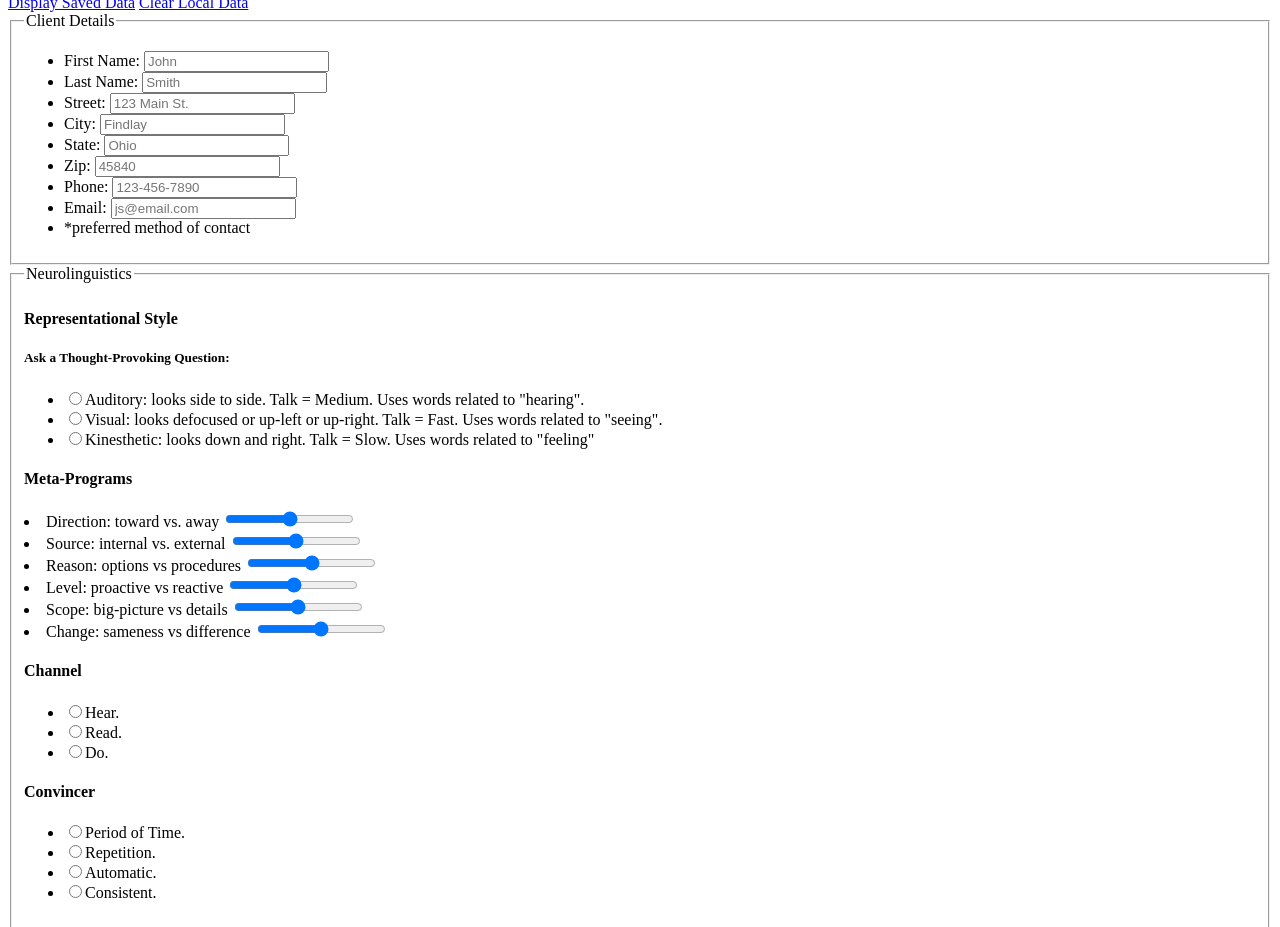
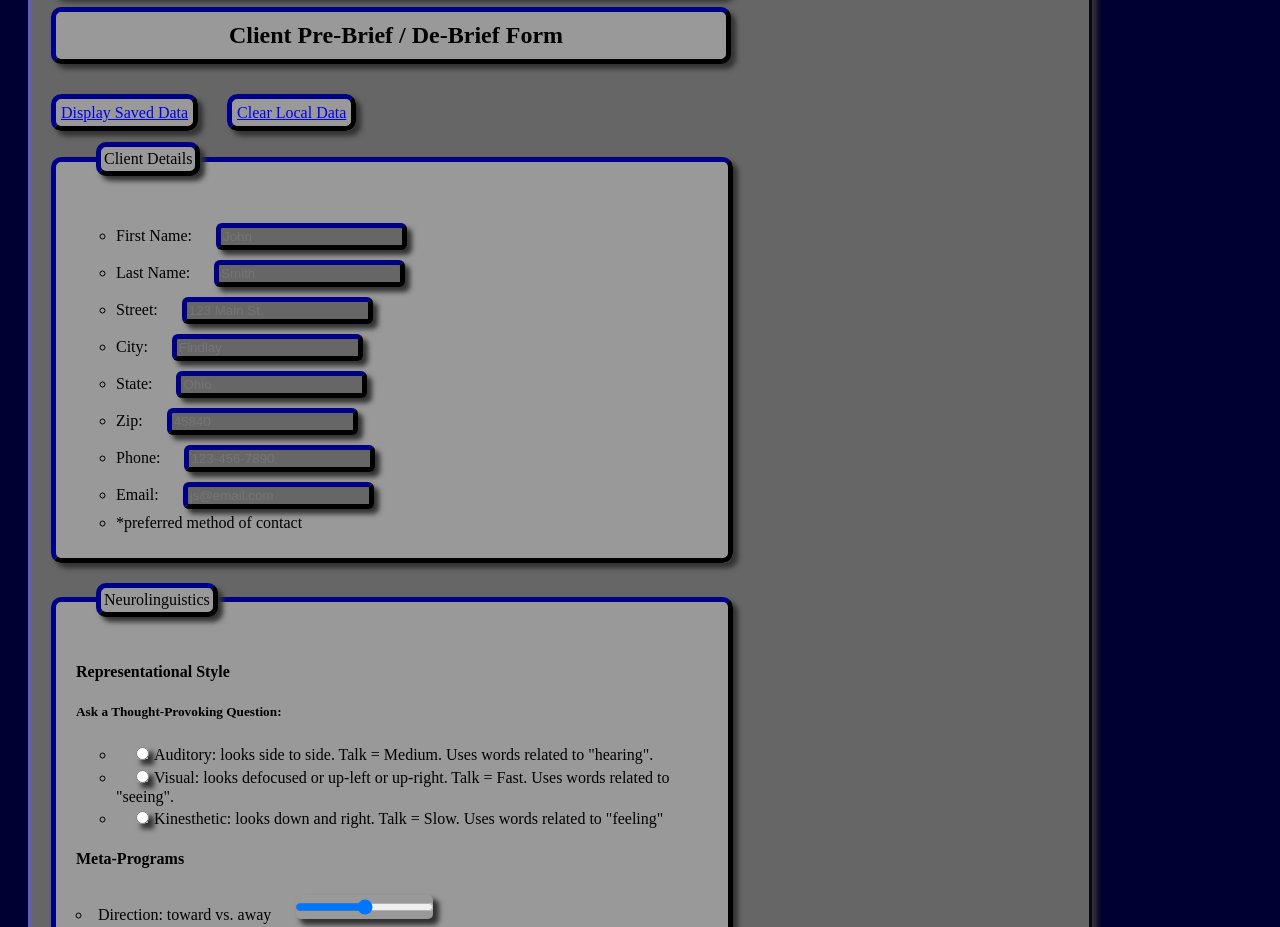
Before and after one commit to shawn82x/morgart_shawn_mdv-projects, a plain HTML site: page VFW/morgart_shawn_prebrief_debrief/additem.html in a window 1280 px wide. Shown: the part 133-1060 px from the top of the page. Drawn offline with Linux system fonts and the light colour scheme.

Commit message:
liking the .css

```diff
--- a/VFW/morgart_shawn_prebrief_debrief/additem.html
+++ b/VFW/morgart_shawn_prebrief_debrief/additem.html
@@ -19,10 +19,10 @@
 </head>
 
 <body>
-    <h1>Sales College of Northwest Ohio</h1>
-    <h2>Client Pre-Brief / De-Brief</h2>
+    <form action="#" method="post" id="contactForm" />
+        <h1>Sales College of Northwest Ohio</h1>
+        <h2>Client Pre-Brief / De-Brief Form</h2>
 
-    <form action="#" method="post" id="contactForm" />
         <a href='#' id="displayLink">Display Saved Data</a>
         <a href='#' id="clearLink">Clear Local Data</a>
         <a href='additem.html' id="addNew" style="display:none;">Add New Item</a>
@@ -59,16 +59,17 @@
             <li><label for="change">Change: sameness vs difference </label><input type="range" id="change" min="-5" max="5" /></li>
             <h4>Channel</h4>
             <ul>
-                <li><input type="radio" value="hear" id="hear" name="channel" /><label for="hear">Hear.</label></li>
-                <li><input type="radio" value="read" id="read" name="channel" /><label for="read">Read.</label></li>
-                <li><input type="radio" value="do" id="do" name="channel" /><label for="do">Do.</label></li>
+                <li><input type="radio" value="see" id="see" name="channel" /><label for="see">See: Must see examples.</label></li>
+                <li><input type="radio" value="hear" id="hear" name="channel" /><label for="hear">Hear: Must hear how or hear about.</label></li>
+                <li><input type="radio" value="read" id="read" name="channel" /><label for="read">Read: Must read information themselves.</label></li>
+                <li><input type="radio" value="do" id="do" name="channel" /><label for="do">Do: Must do it or use it to be convinced.</label></li>
             </ul>
             <h4>Convincer</h4>
             <ul>
-                <li><input type="radio" value="overtime" id="overtime" name="convincer" /><label for="overtime">Period of Time.</label></li>
-                <li><input type="radio" value="repetition" id="repetition" name="convincer" /><label for="repetition">Repetition.</label></li>
-                <li><input type="radio" value="automatic" id="automatic" name="convincer" /><label for="automatic">Automatic.</label></li>
-                <li><input type="radio" value="consistent" id="consistent" name="convincer" /><label for="consistent">Consistent.</label></li>
+                <li><input type="radio" value="overtime" id="overtime" name="convincer" /><label for="overtime">Period of Time: data must remain Consistant for a period of time.</label></li>
+                <li><input type="radio" value="repetition" id="repetition" name="convincer" /><label for="repetition">Repetition: must have data a particular number of times.</label></li>
+                <li><input type="radio" value="automatic" id="automatic" name="convincer" /><label for="automatic">Automatic: need partial information, imagine the rest and decide.</label></li>
+                <li><input type="radio" value="consistent" id="consistent" name="convincer" /><label for="consistent">Consistent: never really convinced, have to get info Every time.</label></li>
             </ul>
         </fieldset>
         <fieldset>
@@ -102,7 +103,7 @@
             </ul>
         </fieldset>
 
-         <input type="submit" value="Save Contact" input="submit" id="submit" /><br />
+         <input type="submit" value="Save Client" input="submit" id="submit" /><br />
 
     </form>
 
--- a/VFW/morgart_shawn_prebrief_debrief/styles.css
+++ b/VFW/morgart_shawn_prebrief_debrief/styles.css
@@ -0,0 +1,103 @@
+/*
+
+title: additem.html Styles
+author: Shawn R. Morgart
+for: Visual Frameworks 1110: Project 2
+
+*/
+
+body {
+    background-color: #000033;
+}
+
+form {
+    margin: 20px 180px 20px 20px;
+    border: outset #333366;
+        -moz-border-radius: 10px;
+        -webkit-border-radius: 10px;
+        -moz-box-shadow: 5px 5px 5px #333333;
+        -webkit-box-shadow: 5px 5px 5px #333333;
+    background-color: #666666;
+}
+
+h1 {
+    margin: 40px 20px 10px 20px;
+    border: 5px outset #000033;
+        -moz-border-radius: 10px;
+        -webkit-border-radius: 10px;
+        -moz-box-shadow: 5px 5px 5px #333333;
+        -webkit-box-shadow: 5px 5px 5px #333333;
+    padding: 10px 10px 10px 20px;
+    background-color: #999999;
+    text-align: center;
+    width: 640px;
+
+}
+
+h2 {
+    margin: 10px 20px 40px 20px;
+    border: 5px outset #000033;
+        -moz-border-radius: 10px;
+        -webkit-border-radius: 10px;
+        -moz-box-shadow: 5px 5px 5px #333333;
+        -webkit-box-shadow: 5px 5px 5px #333333;
+    padding: 10px 10px 10px 20px;
+    background-color: #999999;
+    text-align: center;
+    width: 640px;
+}
+
+fieldset {
+    margin: 20px;
+    border: 5px outset #000033;
+        -moz-border-radius: 10px;
+        -webkit-border-radius: 10px;
+        -moz-box-shadow: 5px 5px 5px #333333;
+        -webkit-box-shadow: 5px 5px 5px #333333;
+    padding-left: 20px;
+    width: 640px;
+    background-color: #999999;
+
+}
+
+li {
+    list-style-type: circle;
+}
+
+legend {
+    margin: 20px;
+    border: 5px outset #000033;
+        -moz-border-radius: 10px;
+        -webkit-border-radius: 10px;
+        -moz-box-shadow: 5px 5px 5px #333333;
+        -webkit-box-shadow: 5px 5px 5px #333333;
+    padding: 3px;
+    background-color: #999999;
+    width: auto;
+    font-size: 16px;
+    font-weight: normal;
+}
+
+input {
+    margin: 5px 5px 5px 20px;
+    background-color: #666666;
+    border: 5px outset #000033;
+        -moz-border-radius: 6px;
+        -webkit-border-radius: 6px;
+        -moz-box-shadow: 5px 5px 5px #333333;
+        -webkit-box-shadow: 5px 5px 5px #333333;
+}
+
+a {
+    margin: 5px 5px 60px 20px;
+    border: 5px outset #000033;
+        -moz-border-radius: 10px;
+        -webkit-border-radius: 10px;
+        -moz-box-shadow: 5px 5px 5px #333333;
+        -webkit-box-shadow: 5px 5px 5px #333333;
+    padding: 5px;
+    background-color: #999999;
+
+}
+
+a:hover {color: red;}
```
